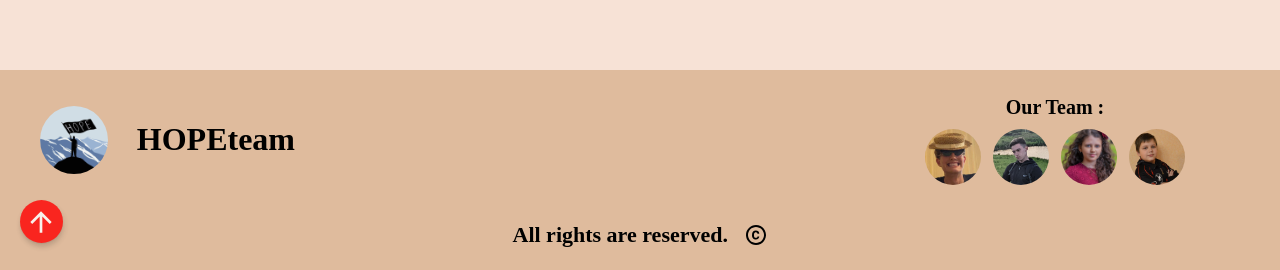
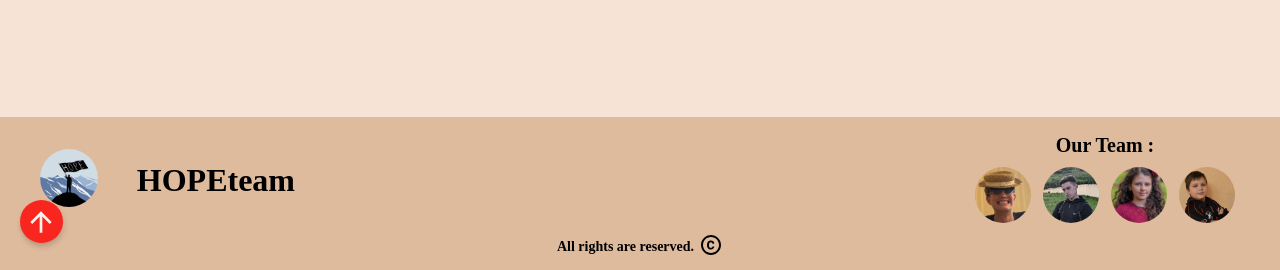
Before and after one commit to DmytroKolisnyk2/GameOFTeens_JS, a Next.js app: page / in a window 1280 px wide. Shown: the part 527-797 px from the top of the page. Built offline with nearby package versions, Linux system fonts and the light colour scheme; a web font is replaced by a local one.

Commit message:
edit footer

```diff
--- a/components/Footer/Footer.jsx
+++ b/components/Footer/Footer.jsx
@@ -1,57 +1,98 @@
-/* eslint-disable react/jsx-no-target-blank */
-import styles from './Footer.module.scss';
-import logoImg from '../../img/logo.jpg';
-import dimaAvatar from '../../img/dimaAvatar.jpg';
-import igorAvatar from '../../img/igorAvatar.jpg';
-import annaAvatar from '../../img/annaAvatar.png';
-import maxAvatar from '../../img/maxAvatar.jpg';
-import Image from 'next/image';
-import InstagramIcon from '@mui/icons-material/Instagram';
-import CopyrightIcon from '@mui/icons-material/Copyright';
-import LinkedInIcon from '@mui/icons-material/LinkedIn';
-import GitHubIcon from '@mui/icons-material/GitHub';
+import styles from "./Footer.module.scss";
+import logoImg from "../../img/logo.jpg";
+import dimaAvatar from "../../img/dimaAvatar.jpg";
+import igorAvatar from "../../img/igorAvatar.jpg";
+import annaAvatar from "../../img/annaAvatar.png";
+import maxAvatar from "../../img/maxAvatar.jpg";
+import Image from "next/image";
+import InstagramIcon from "@mui/icons-material/Instagram";
+import CopyrightIcon from "@mui/icons-material/Copyright";
+import LinkedInIcon from "@mui/icons-material/LinkedIn";
+import GitHubIcon from "@mui/icons-material/GitHub";
 
 const Footer = () => {
-    return(
+  return (
     <footer className={styles.footer}>
       <div className={styles.content}>
-            <a target="_blank" href='https://github.com/HOPEteam2021' className={styles.wrapperLogo}>
-            <Image width={'68px'} height="68px" className={styles.image} src={logoImg.src} alt="logo__team"/>
+        <a target="_blank" href="https://github.com/HOPEteam2021" className={styles.wrapperLogo}>
+          <Image
+            width="58px"
+            height="58px"
+            className={styles.image}
+            src={logoImg.src}
+            alt="logo__team"
+          />
           <h2 className={styles.logo}>HOPEteam</h2>
         </a>
         <div className={styles.wrapperTeam}>
           <h3 className={styles.teamTitle}>Our Team :</h3>
           <div className={styles.wrapperLinks}>
-                    <a className={styles.link} target="_blank" href='https://www.linkedin.com/in/dmytro-kolisnyk-203a61235/'>
+            <a
+              className={styles.link}
+              target="_blank"
+              href="https://www.linkedin.com/in/dmytro-kolisnyk-203a61235/"
+            >
               <div className={styles.overlay}>
-                    <LinkedInIcon className={styles.icon}/>
+                <LinkedInIcon className={styles.icon} />
               </div>
-                    <Image width="56px" height="56px" src={dimaAvatar.src} alt="avatar" className={styles.avatar}/>
+              <Image
+                width="56px"
+                height="56px"
+                src={dimaAvatar.src}
+                alt="avatar"
+                className={styles.avatar}
+              />
             </a>
-                    <a className={styles.link} target="_blank" href='https://www.linkedin.com/in/igor-yakibiuk-bb751522b/'>
+            <a
+              className={styles.link}
+              target="_blank"
+              href="https://www.linkedin.com/in/igor-yakibiuk-bb751522b/"
+            >
               <div className={styles.overlay}>
-                    <LinkedInIcon className={styles.icon}/>
+                <LinkedInIcon className={styles.icon} />
               </div>
-                    <Image width="56px" height="56px" src={igorAvatar.src} alt="avatar" className={styles.avatar}/>
+              <Image
+                width="56px"
+                height="56px"
+                src={igorAvatar.src}
+                alt="avatar"
+                className={styles.avatar}
+              />
             </a>
-                    <a className={styles.link} target="_blank" href='https://www.instagram.com/annadominikakozak/'>
+            <a
+              className={styles.link}
+              target="_blank"
+              href="https://www.instagram.com/annadominikakozak/"
+            >
               <div className={styles.overlay}>
-                    <InstagramIcon className={styles.icon}/>
+                <InstagramIcon className={styles.icon} />
               </div>
-                    <Image width="56px" height="56px" src={annaAvatar.src} alt="avatar" className={styles.avatar}/>
+              <Image
+                width="56px"
+                height="56px"
+                src={annaAvatar.src}
+                alt="avatar"
+                className={styles.avatar}
+              />
             </a>
-                    <a className={styles.link} target="_blank" href='https://github.com/MaxPopsuy'>
+            <a className={styles.link} target="_blank" href="https://github.com/MaxPopsuy">
               <div className={styles.overlay}>
-                    <GitHubIcon className={styles.icon}/>
+                <GitHubIcon className={styles.icon} />
               </div>
-                    <Image width="56px" height="56px" src={maxAvatar.src} alt="avatar" className={styles.avatar}/>
+              <Image
+                width="56px"
+                height="56px"
+                src={maxAvatar.src}
+                alt="avatar"
+                className={styles.avatar}
+              />
             </a>
           </div>
         </div>
       </div>
       <div className={styles.wrapperText}>
         <h4 className={styles.footerText}>All rights are reserved.</h4>
-            <CopyrightIcon className={styles.copyRightIcon}/>
+        <CopyrightIcon className={styles.copyRightIcon} />
       </div>
     </footer>
   );
--- a/components/Footer/Footer.module.scss
+++ b/components/Footer/Footer.module.scss
@@ -1,20 +1,20 @@
-@import '../../styles/variables.scss';
+@import "../../styles/variables.scss";
 
 .footer {
     width: 100vw;
-    padding: 25px;
     background-color: $brown;
     margin: 0 auto;
-
+    padding: 16px 20px;
 }
 
 .content {
     max-width: 1200px;
     width: 100%;
-    margin: 0 auto 37px auto;
+    margin: 0 auto 10px auto;
     display: flex;
     justify-content: space-between;
     align-items: center;
+    flex-wrap: wrap;
 }
 
 .wrapperLogo {
@@ -26,12 +26,13 @@
 }
 
 .image {
-    width: 68px;
-    height: 68px;
+    width: 58px;
+    height: 58px;
     border-radius: 50%;
 }
 
 .logo {
+    padding-top: 4px;
     text-align: center;
     font-family: $rubic;
     font-weight: 700;
@@ -92,7 +93,7 @@
 }
 
 .wrapperTeam {
-    max-width: 370px;
+    max-width: 270px;
     width: 100%;
     display: flex;
     justify-content: center;
@@ -110,8 +111,7 @@
 
 .wrapperText {
     margin: 0 auto;
-    max-width: 255px;
-    width: 100%;
+    width: fit-content;
     display: flex;
     justify-content: space-between;
     align-items: center;
@@ -119,12 +119,14 @@
 
 .footerText {
     color: black;
-    font-size: 22px;
+    font-size: 14px;
     font-weight: 700;
     font-family: $arima;
+    margin-right: 5px;
+    padding-top: 4px;
 }
 
 .copyRightIcon {
-    width: 25px;
-    height: 25px;
+    width: 15px;
+    height: 15px;
 }
```
Lines whose indentation alone changed are shown as unchanged.
